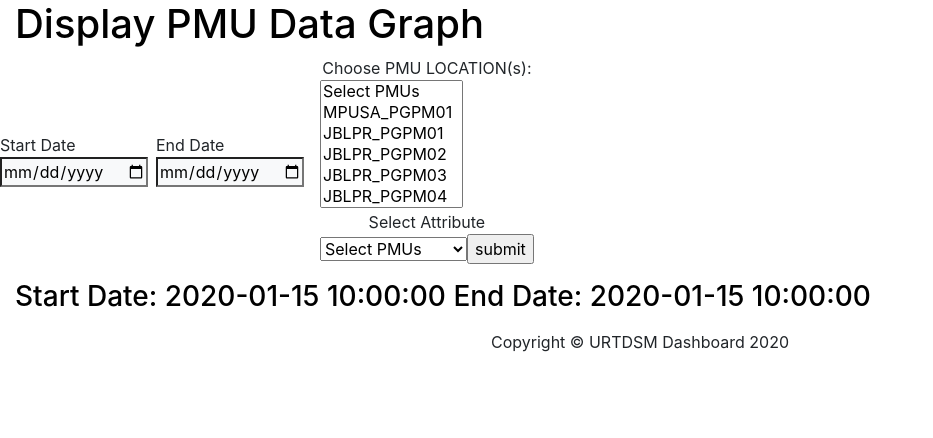
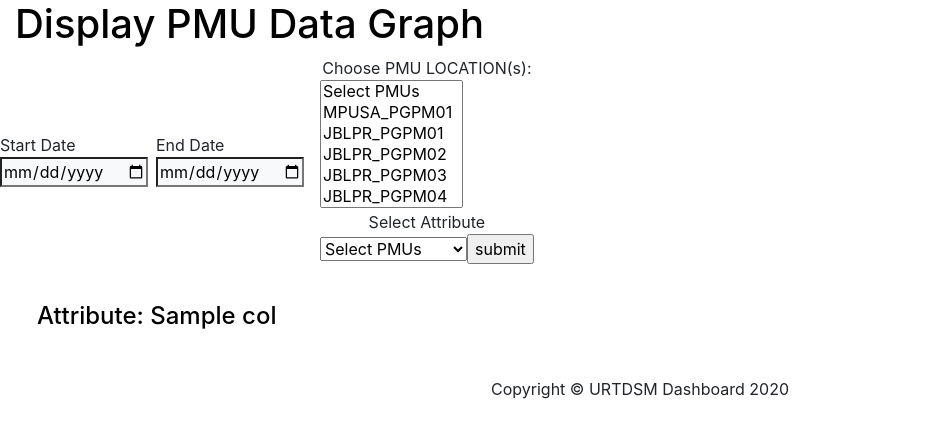
Before and after one commit to dheerajgupta0001/PMU_AVAILABILITY, a Flask app: template templates/testGraph.html.j2 in a window 1280 px wide. Shown: the part 235-673 px from the top of the page, without its empty margins (0-933 px from the left). Run offline with Flask 2, Linux system fonts and the light colour scheme; the template is opened without the code that fills it: most values are stand-ins (such as "Sample title", 1, 10 or a date in 2020); parts of the project's set-up code (start-up, migrations or seed data) failed here and were passed over; some libraries are stand-ins or nearby versions.

Commit message:
small bugs fixed

```diff
--- a/server.py
+++ b/server.py
@@ -79,7 +79,16 @@
         dfData_g = plotPmuDataRepo.plotPmuAvailabilityData(startDate, endDate, multiSelectList, colAttribute)
         startDate=dt.datetime.strftime(startDate, '%Y-%m-%d')
         endDate=dt.datetime.strftime(endDate, '%Y-%m-%d')
-        return render_template('testGraph.html.j2', data= dfData_g, startDate= startDate, endDate= endDate)
+        column = colAttribute
+        if colAttribute == "DATA_VALID_PERC":
+            column= "Data Valid(%)"
+        elif colAttribute == "AVAILABILITY_PERC":
+            column= "Availability (%)"
+        elif colAttribute == "DATA_ERROR_PERC":
+            column= "Data Error(%)"
+        elif colAttribute == "GPS_LOCKED_PERC":
+            column= "Gps Locked(%)"
+        return render_template('testGraph.html.j2', data= dfData_g, startDate= startDate, endDate= endDate, col=column)
     # in case of get request just return the html template
     return render_template('testGraph.html.j2')
 
--- a/static/app/index.js
+++ b/static/app/index.js
@@ -12,7 +12,7 @@
         var trace = {
             x: times,
             y: dfData_g[meas],
-            mode: 'marker',
+            mode: 'lines+markers',
             name: meas
         };
         traces.push(trace);
--- a/templates/displayPmuAvailabilityData.html.j2
+++ b/templates/displayPmuAvailabilityData.html.j2
@@ -18,9 +18,9 @@
 <div class="row align-content-center">
     <form class="form-inline" method="POST">
         <label for="startDate">Start Date</label>
-        <input name="startDate" class="form-inline bg-light border-1 mr-2" type="date" />
+        <input name="startDate" class="form-inline bg-light border-1 mr-2" type="date" {% if startDate %} value="{{startDate}}" {% endif %}/>
         <label for="endDate">End Date</label>
-        <input name="endDate" class="form-inline bg-light border-1 mr-3" type="date" />
+        <input name="endDate" class="form-inline bg-light border-1 mr-3" type="date" {% if endDate %} value="{{endDate}}" {% endif %}/>
         <button id="fetchPmuAvailabilityBtn" class="btn btn-success btn-icon-split">
             <span class="icon text-white-50">
                 <i class="fas fa-sync"></i>
@@ -31,7 +31,6 @@
 </div>
 
 {% if data %}
-    <h3><p> Start Date: {{startDate}} End Date: {{endDate}}</p></h3>
     <div>
         <table id="example" class="table table-bordered table-hover display w-auto"  style="color: black">
             <thead>
--- a/templates/testGraph.html.j2
+++ b/templates/testGraph.html.j2
@@ -12,14 +12,21 @@
     }
     h3 {
     color : black;
+    border: 0.4rem solid transparent;
+    /* width: 8em;
+    height: 10em; */
+    max-height: 30em;
+    overflow: auto;
+    font-size: 1.5rem;
+    padding: 1rem;
     }
 </style>
 <h1>Display PMU Data Graph</h1>
 
 <div class="row align-content-center">
     <form class="form-inline" method="POST">
-        <p>Start Date <input name="startDate" class="form-inline bg-light border-1 mr-2" type="date" /></p>
-        <p>End Date <input name="endDate" class="form-inline bg-light border-1 mr-3" type="date" /></p>
+        <p>Start Date <input name="startDate" class="form-inline bg-light border-1 mr-2" type="date"  {% if startDate %} value="{{startDate}}" {% endif %}/></p>
+        <p>End Date <input name="endDate" class="form-inline bg-light border-1 mr-3" type="date"  {% if endDate %} value="{{endDate}}" {% endif %}/></p>
         <div class="menu">
         <label for="pmu">Choose PMU LOCATION(s):</label>
             <select multiple class="chosen-select" name="pmu" id="pmu" size="6">
@@ -140,7 +147,7 @@
     </form>
 </div>
 {% if data %}
-    <h3><p> Start Date: {{startDate}} End Date: {{endDate}}</p></h3>
+    <h3><p>Attribute: {{col}}</p></h3>
 {% endif %}
 
 
```
Also changed, not shown: src/graphDataFetcher/graphPlotDataFetcher.py (+18 -8 lines), templates/createPmuAvailabilityData.html.j2 (+8 -1 lines).
